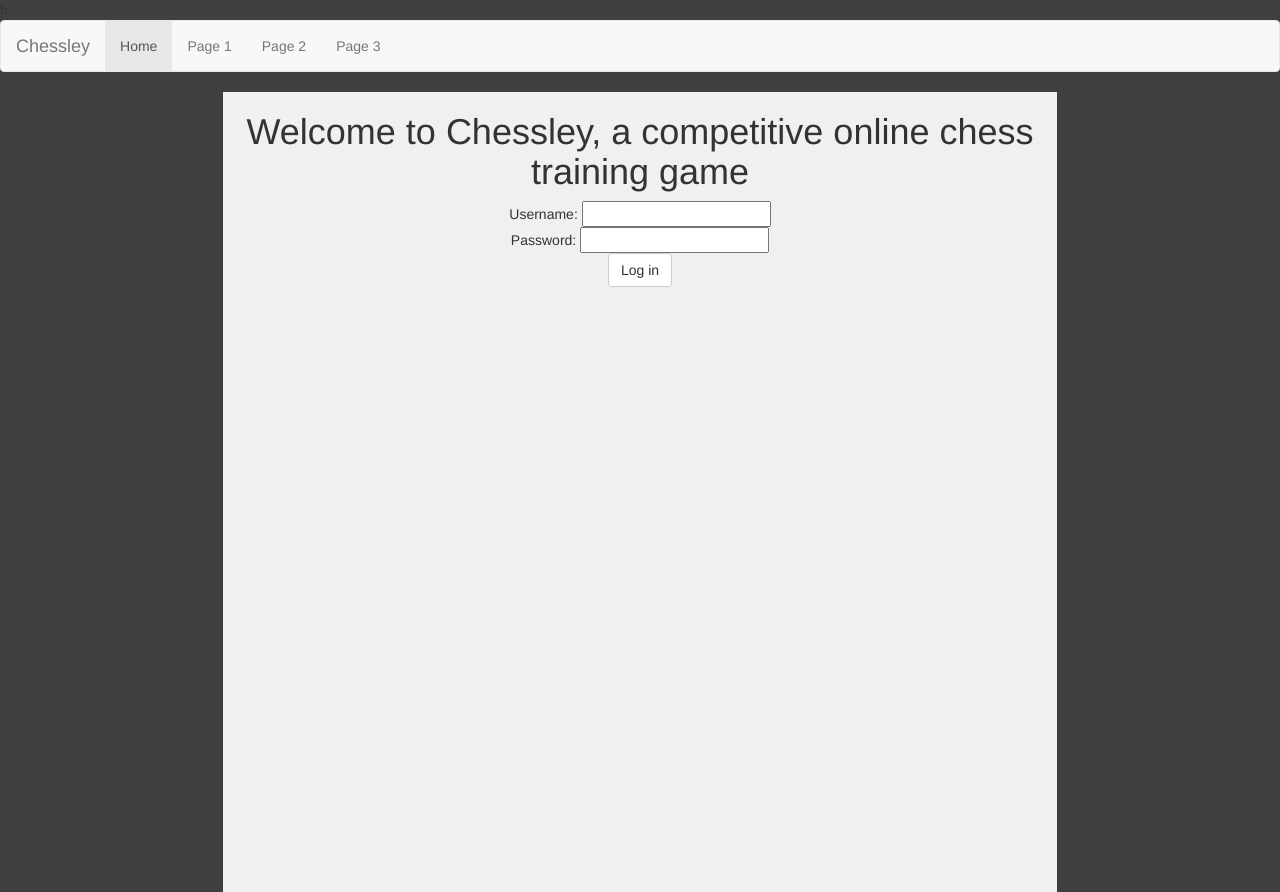
After one commit to elc1798/chessley-tan, a Flask app: template templates/template.html in a window 1280 px wide. The commit adds this page. Run offline with Flask 2, Linux system fonts and the light colour scheme; the template is opened without the code that fills it, so the values that code supplies are empty; some libraries are stand-ins or nearby versions.

Commit message:
made homepage look better and have stuff in it

```diff
--- /dev/null
+++ b/templates/template.html
@@ -0,0 +1,51 @@
+h<!DOCTYPE html>
+<html lang="en">
+  <head>
+    <meta charset="utf-8">
+    <meta name="viewport" content="width=device-width, initial-scale=1">
+    <link rel="stylesheet" href="../static/bootstrap/css/bootstrap.css">
+
+    <link rel="stylesheet" href="../static/css/main.css">
+
+
+    <title>Welcome to Chessley</title>
+
+  </head>
+  <body>
+	<!-- navbar -->
+	<nav class="navbar navbar-default">
+	  <div class="container-fluid">
+	    <div class="navbar-header">
+	      <a class="navbar-brand" href="/home">Chessley</a>
+	    </div>
+	    <ul class="nav navbar-nav">
+	      <li class="active"><a href="#">Home</a></li>
+	      <li><a href="#">Page 1</a></li>
+	      <li><a href="#">Page 2</a></li>
+	      <li><a href="#">Page 3</a></li>
+	    </ul>
+	  </div>
+	</nav>
+
+	<div class="container-fluid">
+	  <div class="col-sm-2 edgebar" >
+	  </div>
+	  <div class="center col-sm-8">
+
+	    <!-- this is the body-->
+     	<h1> Welcome to Chessley, a competitive online chess training game</h1>
+	<form method="POST" action="/login">
+	  Username: <input type="text" name="username"><br>
+	  Password: <input type="password" name="pass"><br>
+	  <button href="/answers.html" type="submit" class="btn btn-default">Log in</button>
+	</form>
+
+	<div class="col-sm-2 edgebar">
+
+	</div>
+
+      </div>
+
+      <script src="https://ajax.googleapis.com/ajax/libs/jquery/1.11.3/jquery.min.js"></script>
+  </body>
+</html>
```
Also changed, not shown: templates/home.html (+21 -16 lines).
